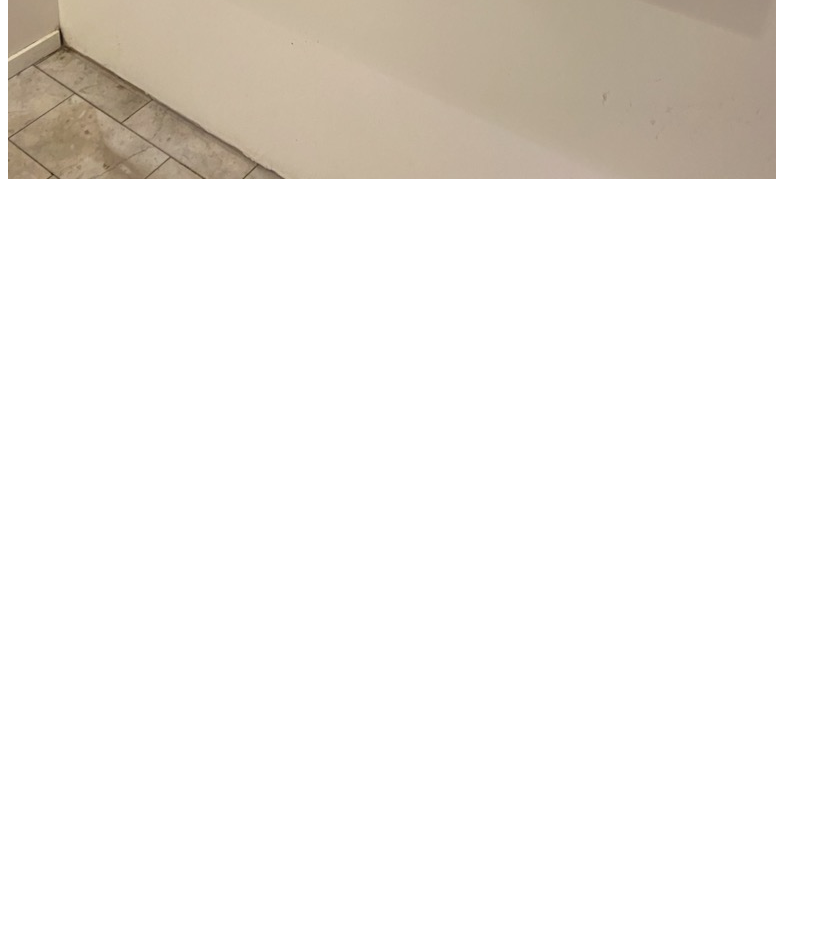
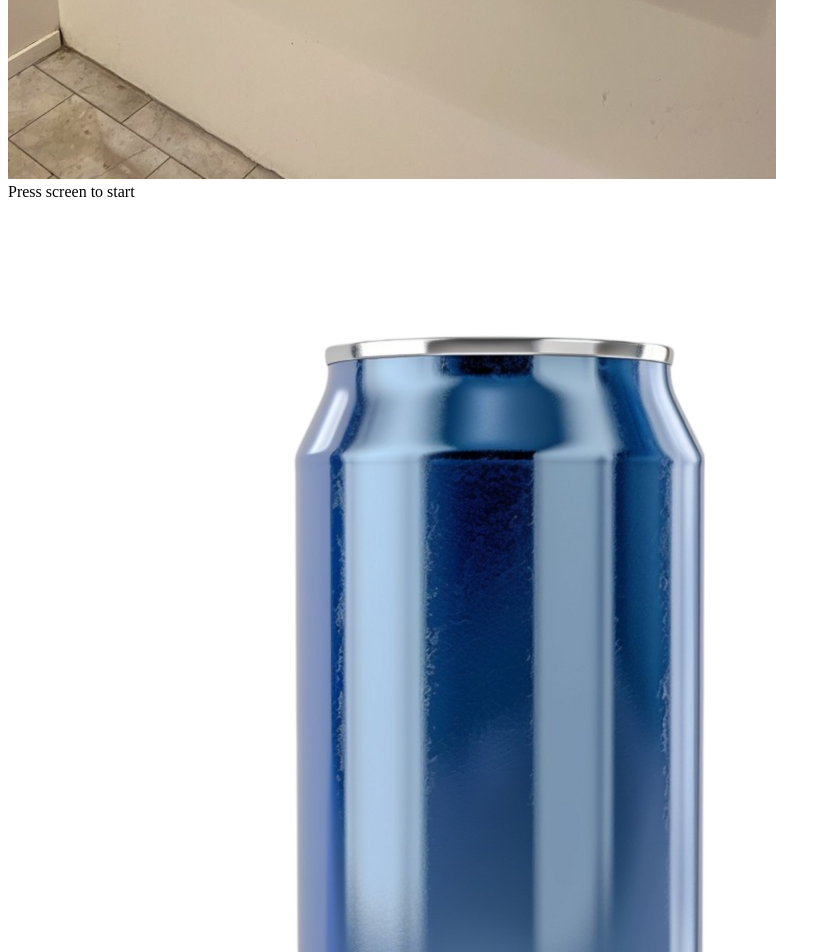
Before and after one commit to Vincent1Vincent2/pantmaskin-testing, a React (Vite) app: page / in a window 1280 px wide. Shown: the part 925-1877 px from the top of the page, without its empty margins (0-831 px from the left). Before the commit the page ends 1116 px from the top, so only its background shows below. Built offline with nearby package versions, Linux system fonts and the light colour scheme.

Commit message:
Add screen to display values and cans/bottles with ability to click and having dynamic ids

```diff
--- a/src/components/Bottle/Bottle.tsx
+++ b/src/components/Bottle/Bottle.tsx
@@ -0,0 +1,22 @@
+import bottleData from "../../../data/bottles.json";
+
+interface Props {
+  handleItemClick: (type: string, value: number) => void;
+}
+
+function Bottle(props: Props) {
+  return (
+    <div>
+      {bottleData.bottles.map((bottle) => (
+        <img
+          data-testid={`bottle-${bottle.id}`}
+          onClick={() => props.handleItemClick(bottle.type, bottle.value)}
+          src={bottle.image}
+          alt="Bottle"
+        />
+      ))}
+    </div>
+  );
+}
+
+export default Bottle;
--- a/src/components/Can/Can.tsx
+++ b/src/components/Can/Can.tsx
@@ -0,0 +1,22 @@
+import canData from "../../../data/cans.json";
+
+interface Props {
+  handleItemClick: (type: string, value: number) => void;
+}
+
+function Can(props: Props) {
+  return (
+    <div>
+      {canData.cans.map((can) => (
+        <img
+          data-testid={`can-${can.id}`}
+          onClick={() => props.handleItemClick(can.type, can.value)}
+          src={can.image}
+          alt="Can"
+        />
+      ))}
+    </div>
+  );
+}
+
+export default Can;
--- a/src/components/RecyclingMachine/RecyclingMachine.tsx
+++ b/src/components/RecyclingMachine/RecyclingMachine.tsx
@@ -1,5 +1,8 @@
 import { useState } from "react";
 import machine from "../../../data/recycling-machine.json";
+import Bottle from "../Bottle/Bottle";
+import Can from "../Can/Can";
+import Screen from "./Screen/Screen";
 
 function RecyclingMachine() {
   const [isActive, setIsActive] = useState<boolean | null>(false);
@@ -30,6 +33,15 @@ function RecyclingMachine() {
         src={machine.image}
         alt="Recycling Machine"
       />
+      <Screen
+        isActive={isActive}
+        activate={handleActivation}
+        countedCans={cans}
+        countedBottles={bottles}
+        value={value}
+      />
+      <Can handleItemClick={handleItemClick} />
+      <Bottle handleItemClick={handleItemClick} />
     </div>
   );
 }
--- a/src/components/RecyclingMachine/Screen/Screen.tsx
+++ b/src/components/RecyclingMachine/Screen/Screen.tsx
@@ -0,0 +1,27 @@
+interface Props {
+  isActive: boolean | null;
+  activate: () => void;
+  countedCans: number;
+  countedBottles: number;
+  value: number;
+}
+
+function Screen(props: Props) {
+  if (props.isActive === true) {
+    return (
+      <div data-testid="screen">
+        <p data-testid="counted-cans">{props.countedCans}</p>
+        <p data-testid="counted-bottles">{props.countedBottles}</p>
+        <p data-testid="value">{props.value}</p>
+      </div>
+    );
+  } else {
+    return (
+      <div data-testid="screen" onClick={props.activate}>
+        Press screen to start
+      </div>
+    );
+  }
+}
+
+export default Screen;
```
